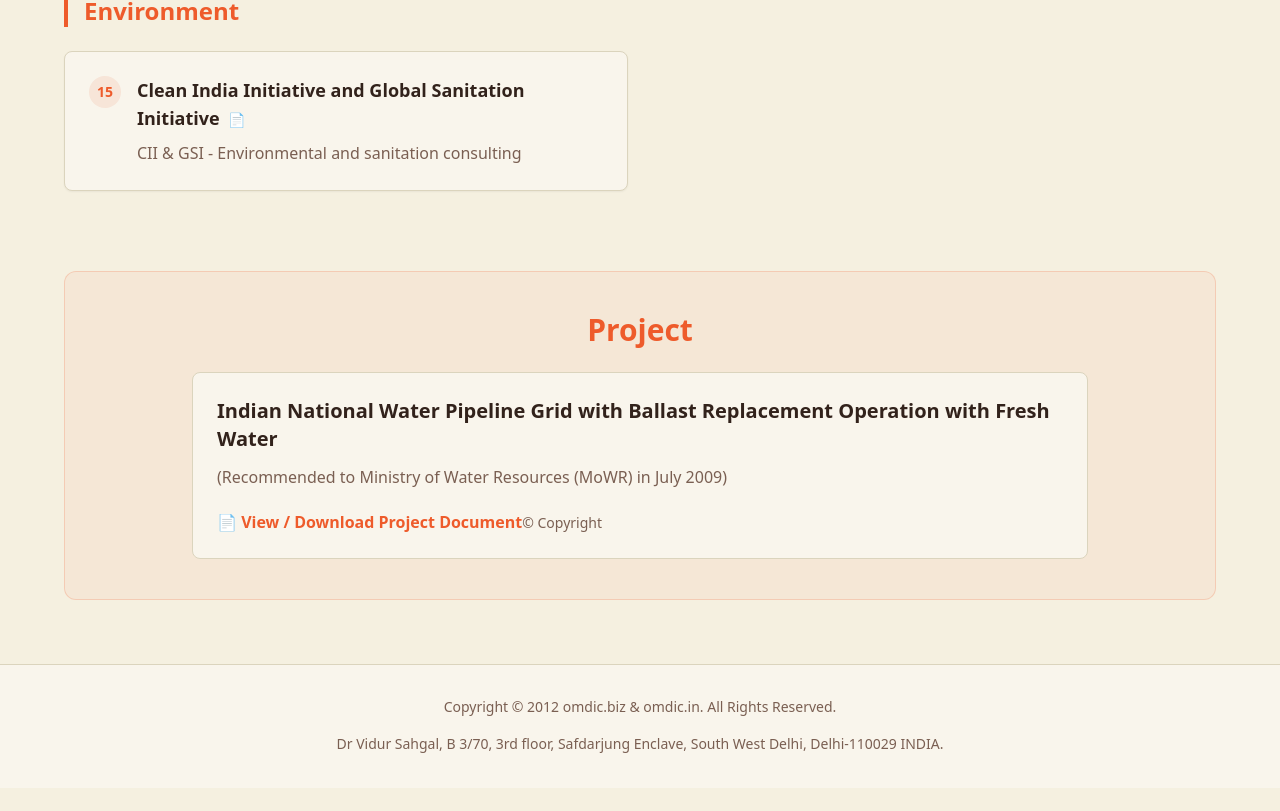
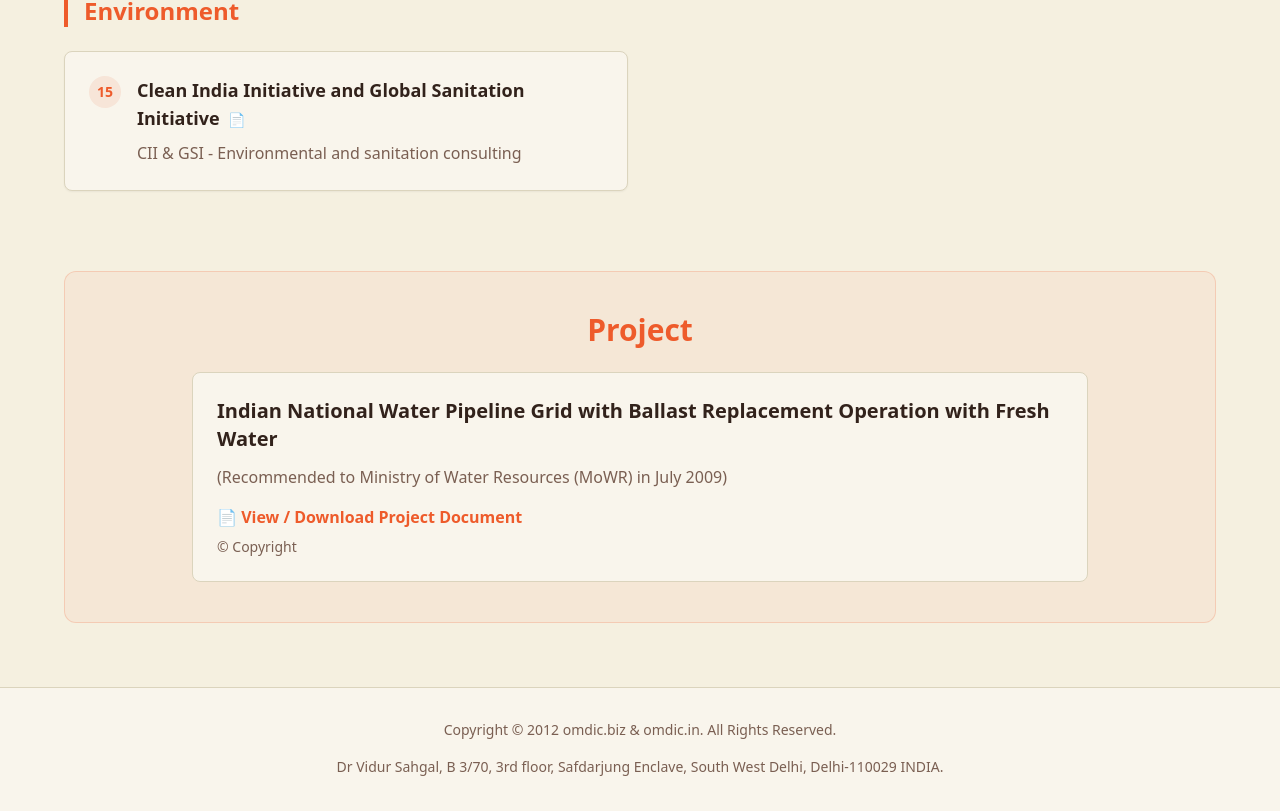
Before and after one commit to xyz986790-cell/RAX, a React (Vite) app: page /services in a window 1280 px wide. Shown: the part 2968-3779 px from the top of the page. Before the commit the page ends 3756 px from the top, so only its background shows below. Built offline with nearby package versions, Linux system fonts and the light colour scheme.

Commit message:
Update Services.tsx

```diff
--- a/src/pages/Services.tsx
+++ b/src/pages/Services.tsx
@@ -180,11 +180,13 @@ const Services = () => {
               >
                 📄 View / Download Project Document
               </a>
+
+
 <a
   href="https://drive.google.com/file/d/1O9-GLl9TQlYezKJiGAxlJzBuk6lVD98B/view?usp=sharing"
   target="_blank"
   rel="noopener noreferrer"
-                  className="mt-2 inline-flex items-center gap-2 text-sm text-muted-foreground hover:text-primary hover:underline"
+  className="block mt-2 text-sm text-muted-foreground hover:text-primary hover:underline"
 >
   © Copyright
 </a>
```
Lines whose indentation alone changed are shown as unchanged.
